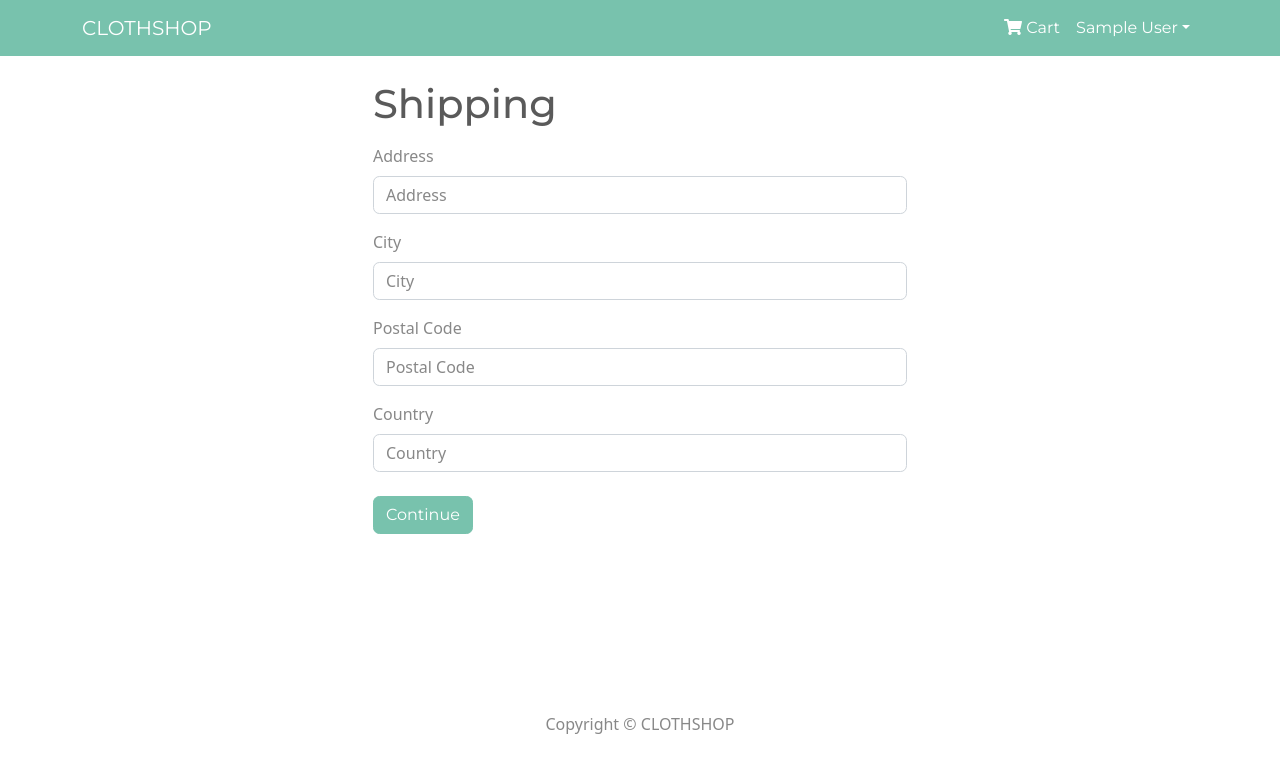
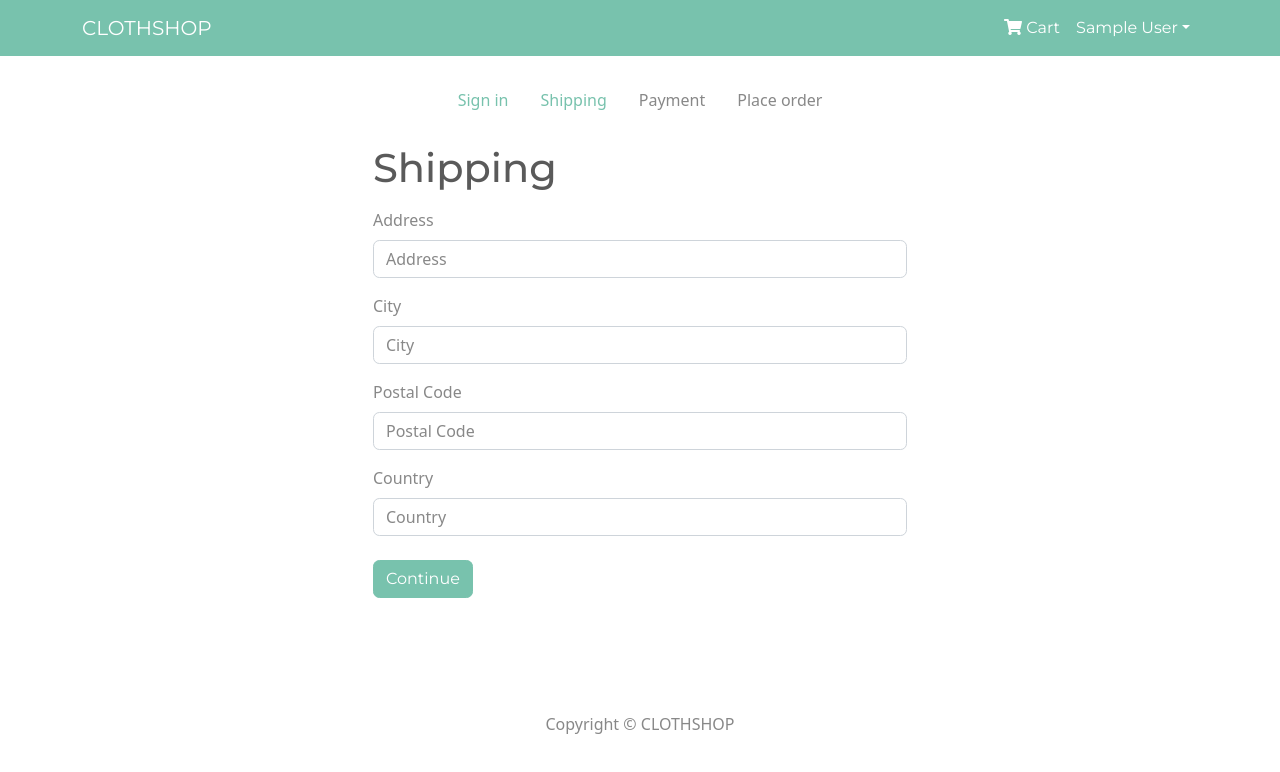
Before and after one commit to saidMounaim/cloth-shop, a React (Create React App) app in the folder frontend/: page /shipping in a window 1280 px wide. Shown: the top 772 px of the page. Built offline with nearby package versions, Linux system fonts and the light colour scheme; sample sign-in values are in the browser's storage.

Commit message:
Add CheckoutSteps Component

```diff
--- /dev/null
+++ b/frontend/src/components/CheckoutSteps.js
@@ -0,0 +1,48 @@
+import React from "react";
+import { Nav } from "react-bootstrap";
+import { LinkContainer } from "react-router-bootstrap";
+
+const CheckoutSteps = ({ step1, step2, step3, step4 }) => {
+  return (
+    <Nav className="justify-content-center mb-4">
+      <Nav.Item>
+        {step1 ? (
+          <LinkContainer to="/login">
+            <Nav.Link>Sign in</Nav.Link>
+          </LinkContainer>
+        ) : (
+          <Nav.Link disabled>Sign in</Nav.Link>
+        )}
+      </Nav.Item>
+      <Nav.Item>
+        {step2 ? (
+          <LinkContainer to="/shipping">
+            <Nav.Link>Shipping</Nav.Link>
+          </LinkContainer>
+        ) : (
+          <Nav.Link disabled>Shipping</Nav.Link>
+        )}
+      </Nav.Item>
+      <Nav.Item>
+        {step3 ? (
+          <LinkContainer to="/payment">
+            <Nav.Link>Payment</Nav.Link>
+          </LinkContainer>
+        ) : (
+          <Nav.Link disabled>Payment</Nav.Link>
+        )}
+      </Nav.Item>
+      <Nav.Item>
+        {step4 ? (
+          <LinkContainer to="/placeorder">
+            <Nav.Link>Place order</Nav.Link>
+          </LinkContainer>
+        ) : (
+          <Nav.Link disabled>Place order</Nav.Link>
+        )}
+      </Nav.Item>
+    </Nav>
+  );
+};
+
+export default CheckoutSteps;
--- a/frontend/src/screens/ShippingScreen.js
+++ b/frontend/src/screens/ShippingScreen.js
@@ -4,6 +4,7 @@
 import FormContainer from "../components/FormContainer";
 import { useSelector, useDispatch } from "react-redux";
 import { saveShippingAddress } from "../redux/actions/cartActions";
+import CheckoutSteps from "../components/CheckoutSteps";
 
 const ShippingScreen = () => {
   let navigate = useNavigate();
@@ -25,6 +26,7 @@
 
   return (
     <FormContainer>
+      <CheckoutSteps step1 step2 />
       <h1>Shipping</h1>
       <Form onSubmit={handleShippingAddress}>
         <Form.Group className="py-2" controlId="address">
```
